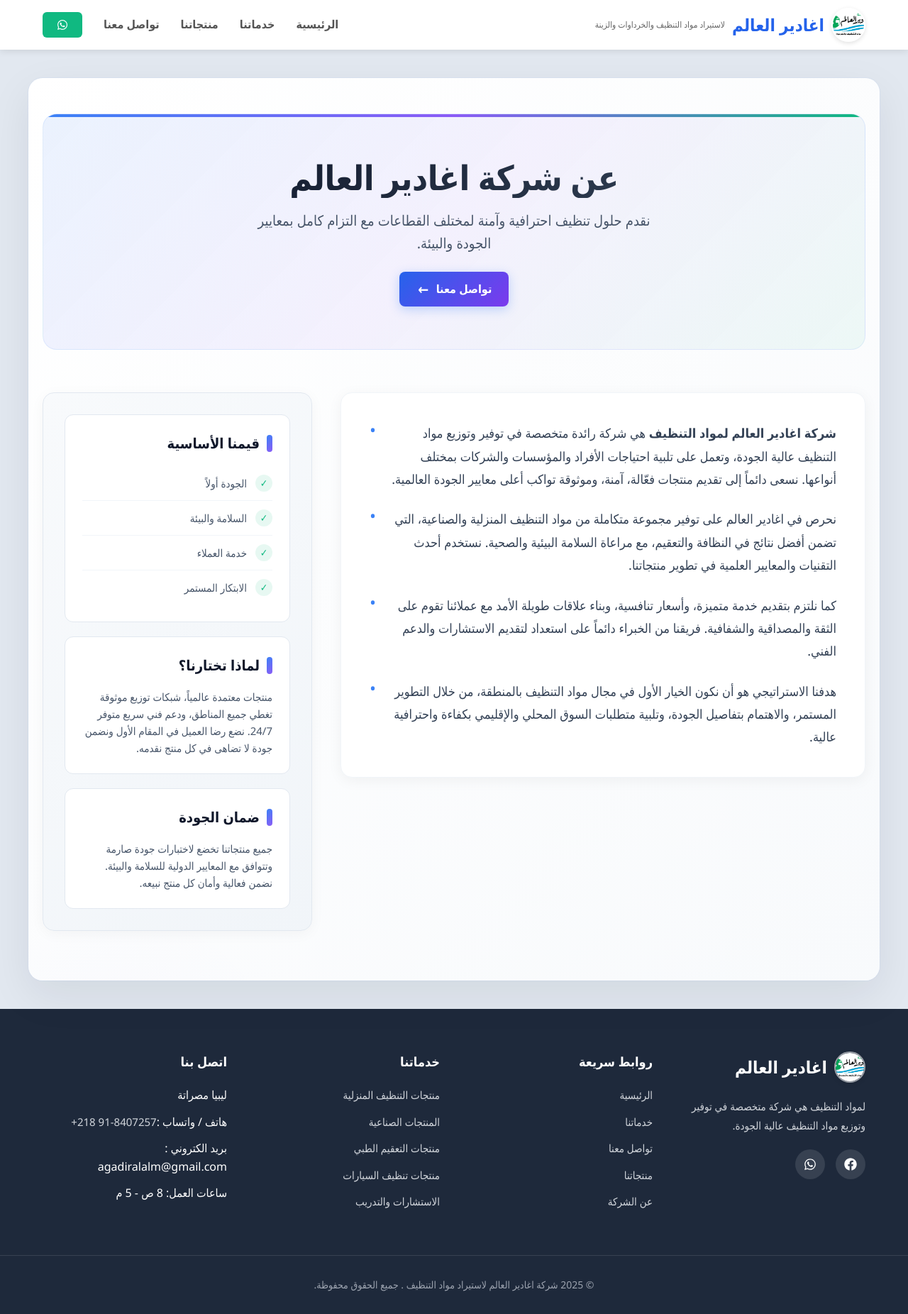
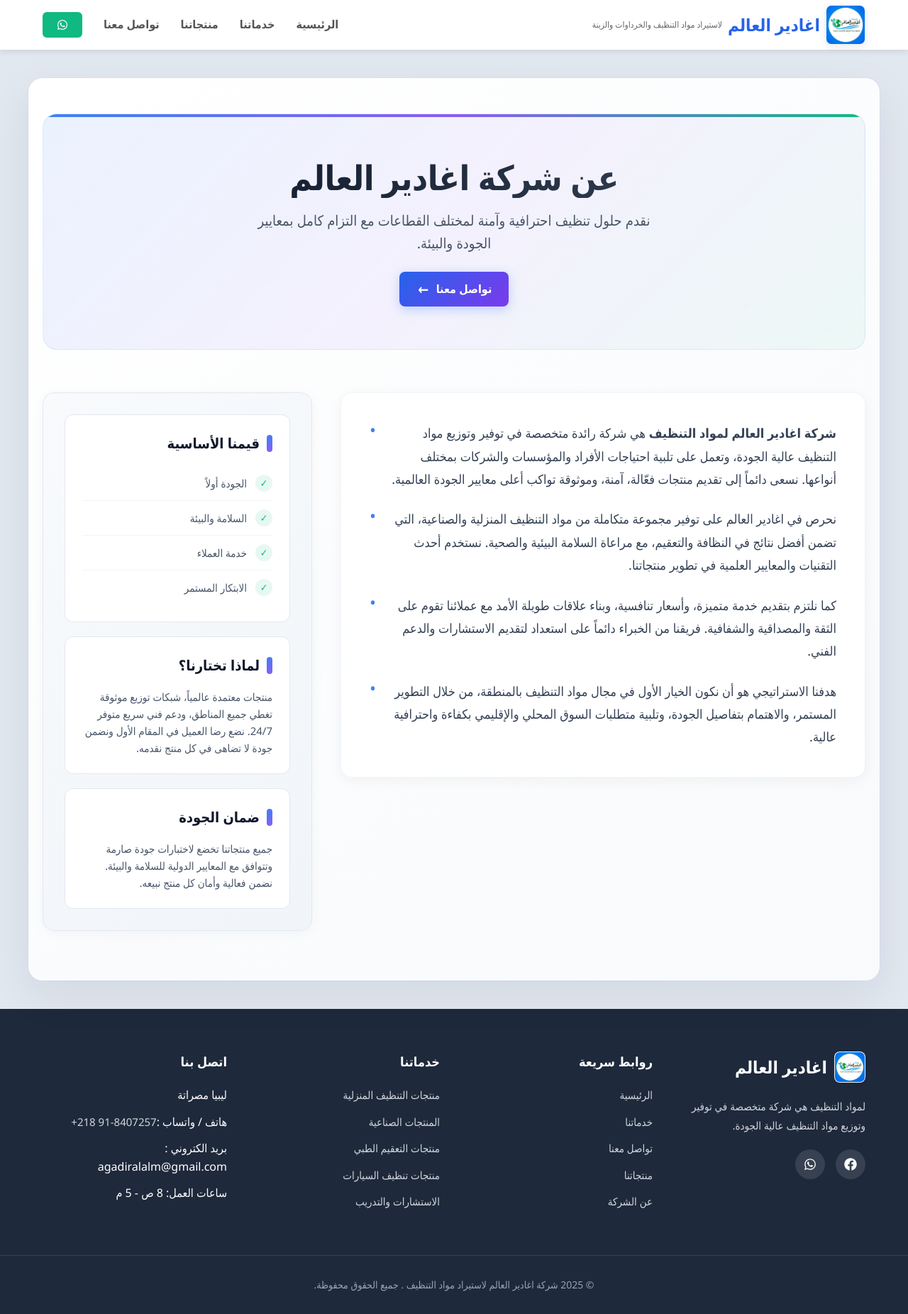
Before and after one commit to rehabkamalabdelhamed-pixel/cleaning-company-website, a React (Create React App) app: page /about in a window 1280 px wide. Shown: the whole page at 71% size. Built offline with nearby package versions, Linux system fonts and the light colour scheme.

Commit message:
update phone number

```diff
--- a/src/components/Footer.js
+++ b/src/components/Footer.js
@@ -10,7 +10,7 @@ const Footer = () => {
       <div className="footer-content">
         <div className="footer-section">
           <div className="footer-logo">
-            <img src="/photos/logo.jpeg" alt="اغادير العالم" className="footer-logo-img" />
+            <img src="/photos/profile.png" alt="اغادير العالم" className="footer-logo-img" />
             <span> اغادير العالم</span>
           </div>
           <p className="footer-description">
@@ -18,7 +18,7 @@ const Footer = () => {
           </p>
           <div className="social-links">
             <a href="https://www.facebook.com/share/17tfkhTL72/?mibextid=wwXIfr" target="_blank" rel="noopener noreferrer" aria-label="Facebook"><FaFacebook /></a>
-            <a href="https://wa.me/0913131778" target="_blank" rel="noopener noreferrer" aria-label="WhatsApp"><FaWhatsapp /></a>
+            <a href="https://wa.me/218913088651" target="_blank" rel="noopener noreferrer" aria-label="WhatsApp"><FaWhatsapp /></a>
           </div>
         </div>
 
--- a/src/components/Header.js
+++ b/src/components/Header.js
@@ -18,7 +18,7 @@ const Header = () => {
       <nav className="navbar">
         <div className="nav-container">
           <Link to="/" className="logo">
-            <img src="/photos/logo.jpeg" alt="كلين برو" className="logo-img" />
+            <img src="/photos/profile.png" alt="كلين برو" className="logo-img" />
             <span> اغادير العالم </span>
             <small> لاستيراد  مواد التنظيف والخرداوات والزينة</small>
           </Link>
@@ -29,7 +29,7 @@ const Header = () => {
                 {item.name}
               </Link>
             ))}
-            <a href="https://wa.me/0913131778" target="_blank" rel="noopener noreferrer" className="cta-button">
+            <a href="https://wa.me/218913088651" target="_blank" rel="noopener noreferrer" className="cta-button">
               <FaWhatsapp />
             </a>
           </div>
--- a/src/pages/Contact.js
+++ b/src/pages/Contact.js
@@ -128,7 +128,7 @@ const Contact = () => {
                 <p>احصل على رد سريع عبر الواتساب</p>
               </div>
               <a
-                href="https://wa.me/0913131778"
+                href="https://wa.me/218913088651"
                 className="whatsapp-btn"
                 target="_blank"
                 rel="noopener noreferrer"
--- a/src/pages/Home.js
+++ b/src/pages/Home.js
@@ -15,7 +15,7 @@ const Home = () => {
   const features = [
     { icon: <FaShieldAlt />, title: 'آمنة وصحية', desc: 'مناسبة لجميع الأسطح ولا تسبب الحساسية' },
     { icon: <FaLeaf />, title: 'صديقة للبيئة', desc: 'تركيبات قابلة للتحلل وصديقة للبيئة' },
-    { icon: <FaTruck />, title: 'توصيل سريع', desc: 'توصيل لجميع أنحاء المملكة خلال 24-48 ساعة' },
+    { icon: <FaTruck />, title: 'توصيل سريع', desc: 'توصيل لجميع مناطق ليبيا خلال 24-48 ساعة' },
     { icon: <FaAward />, title: 'جودة مضمونة', desc: 'منتجات معتمدة من الهيئة العامة للغذاء والدواء' }
   ];
 
--- a/src/styles/App.css
+++ b/src/styles/App.css
@@ -102,23 +102,21 @@ a {
 .logo {
   display: flex;
   align-items: center;
-  gap: 10px;
+  gap: 8px;
   font-size: 24px;
   font-weight: 700;
   color: var(--primary);
 }
 
 .logo-img {
-  width: 48px;
-  height: 48px;
-  object-fit: cover;
-  border-radius: 50%;
+  width: 56px;
+  height: 56px;
+  object-fit: contain;
+  border-radius: 8px;
   overflow: hidden;
-  /* subtle blurred look and slight border to separate from background */
-  filter: blur(0.6px);
-  -webkit-filter: blur(0.6px);
-  box-shadow: 0 2px 6px rgba(0,0,0,0.12);
-  border: 2px solid rgba(255,255,255,0.6);
+  background: #fff; /* make logo clear against header */
+  box-shadow: 0 4px 12px rgba(16,24,40,0.08);
+  border: 1px solid rgba(0,0,0,0.06);
 }
 
 .logo small {
@@ -1001,13 +999,12 @@ a {
 .footer-logo-img {
   width: 44px;
   height: 44px;
-  object-fit: cover;
-  border-radius: 50%;
+  object-fit: contain;
+  border-radius: 8px;
   overflow: hidden;
-  filter: blur(0.6px);
-  -webkit-filter: blur(0.6px);
-  box-shadow: 0 2px 6px rgba(0,0,0,0.12);
-  border: 2px solid rgba(255,255,255,0.55);
+  background: #fff;
+  box-shadow: 0 2px 6px rgba(16,24,40,0.06);
+  border: 1px solid rgba(0,0,0,0.06);
 }
 
 .map-frame {
```
Also changed, not shown: public/photos/profile.png (added).
